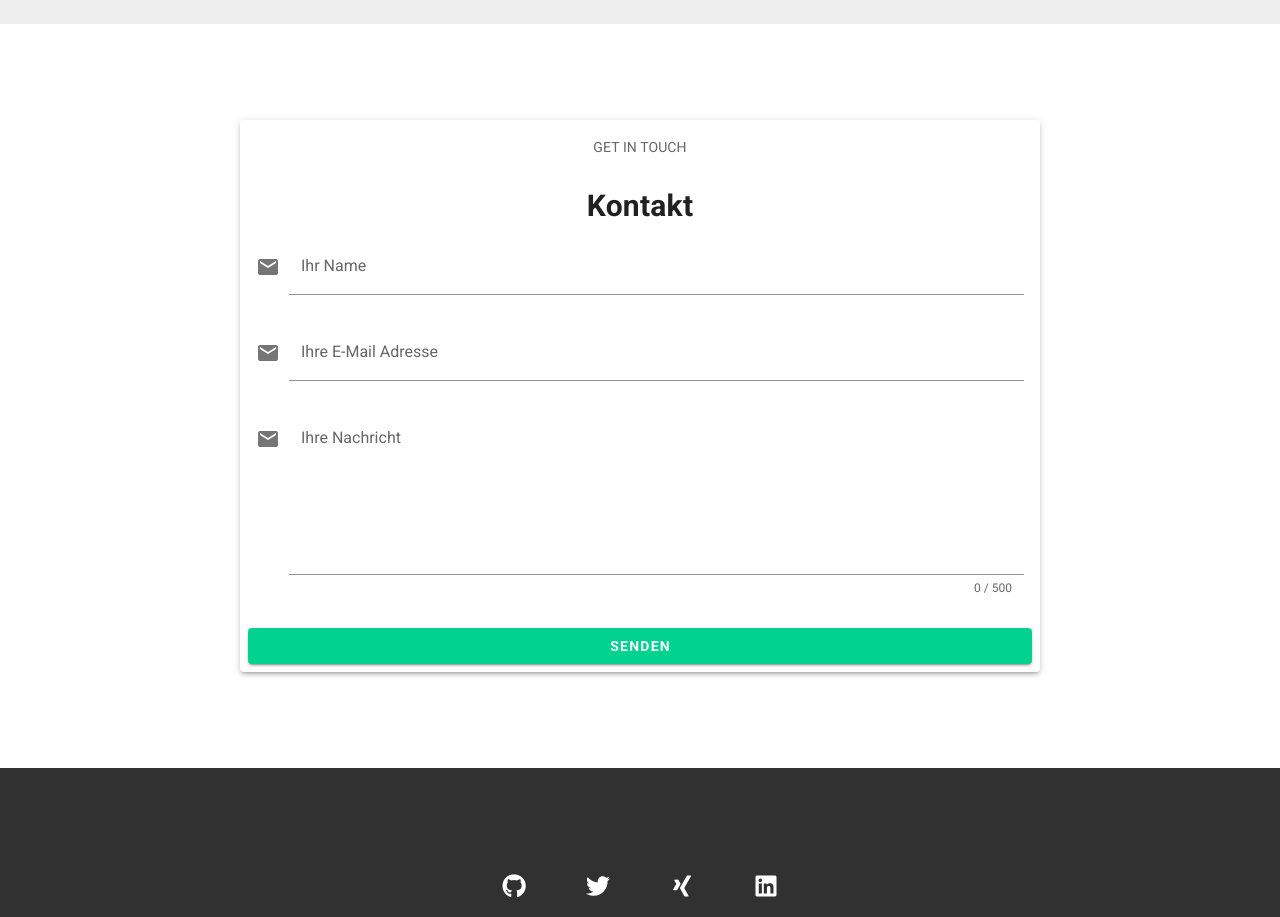
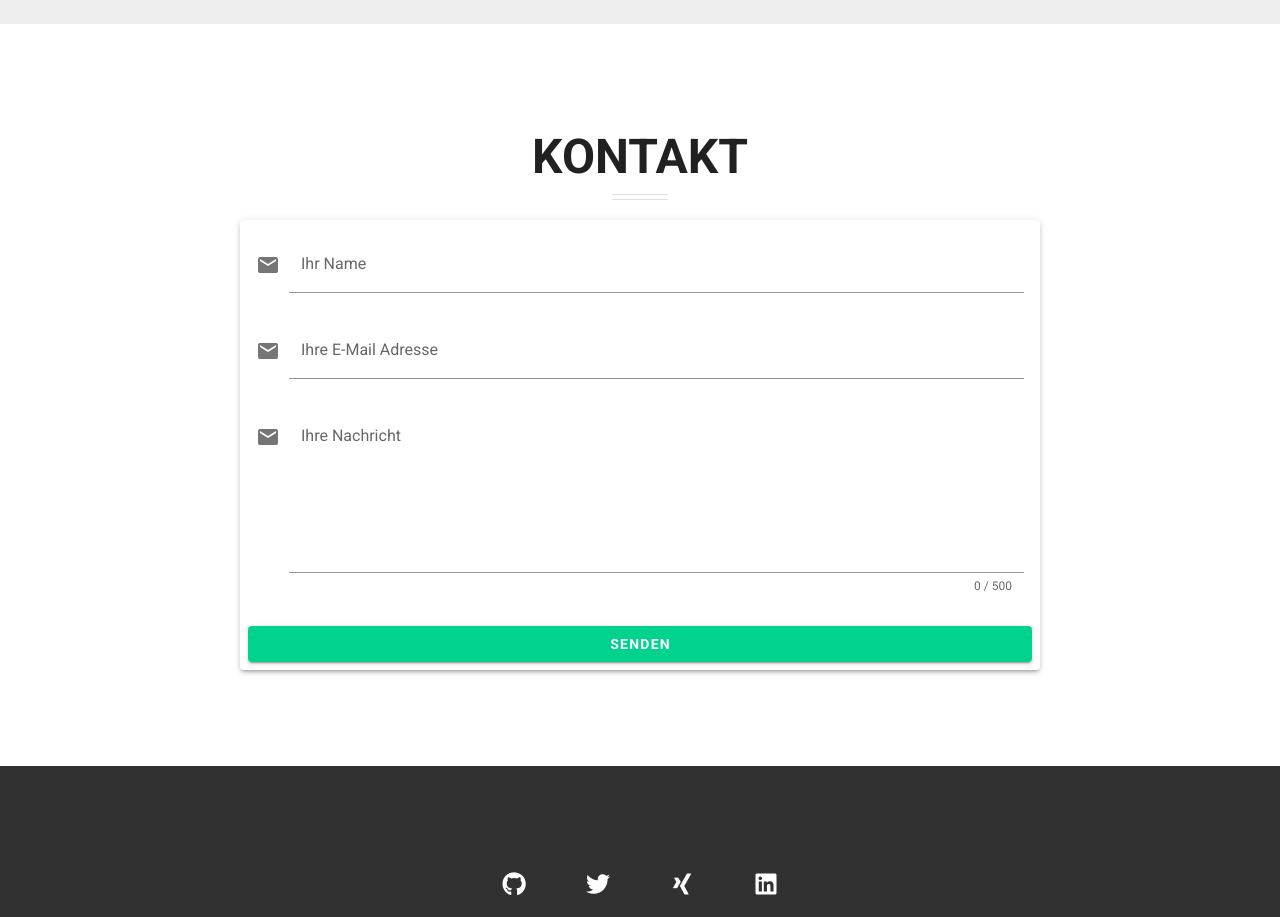
Before and after one commit to jnschbrt/website-portfolio, a Vue app: page / in a window 1280 px wide. Shown: the part 4600-5517 px from the top of the page. Built offline with nearby package versions, Linux system fonts and the light colour scheme; some icons are missing.

Commit message:
contact header

```diff
--- a/src/components/Contact.vue
+++ b/src/components/Contact.vue
@@ -3,12 +3,18 @@
     <div class="py-12"></div>
 
     <v-container class="text-center">
+      <h2 class="display-2 font-weight-bold mb-3" data-aos="fade-down">
+        KONTAKT
+      </h2>
+
+      <v-responsive class="mx-auto mb-8" width="56">
+        <v-divider class="mb-1"></v-divider>
+
+        <v-divider></v-divider>
+      </v-responsive>
+
       <v-row class="justify-center">
         <v-card elevation="3" data-aos="fade-up" width="800">
-          <v-card-subtitle>GET IN TOUCH</v-card-subtitle>
-          <v-card-title class="justify-center">
-            <h2>Kontakt</h2>
-          </v-card-title>
           <v-card-text>
             <v-form
               ref="form"
```
